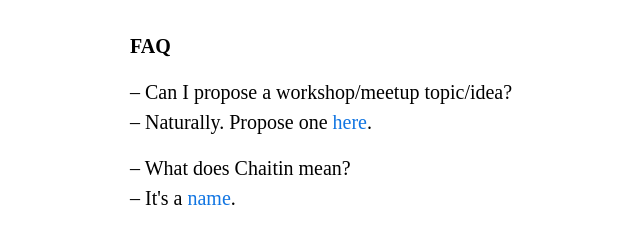
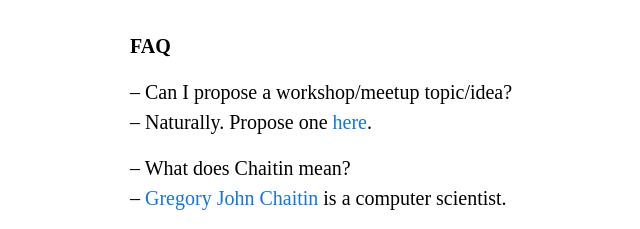
Before and after one commit to chaitinschool/chaitinschool.org, a Django app: page / in a window 1280 px wide. Shown: the part 1388-1617 px from the top of the page, without its empty margins (230-870 px from the left). Run offline with Django 3.2, Linux system fonts and the light colour scheme; data that the repository does not hold is empty.

Commit message:
change faq question

```diff
--- a/main/templates/main/index.html
+++ b/main/templates/main/index.html
@@ -100,7 +100,9 @@
 
     <p>
         – What does Chaitin mean?
-        <br>– It's a <a href="https://en.wikipedia.org/wiki/Gregory_Chaitin">name</a>.
+        <br>–
+        <a href="https://en.wikipedia.org/wiki/Gregory_Chaitin">Gregory John Chaitin</a>
+        is a computer scientist.
     </p>
 </article>
 {% endblock %}
```
